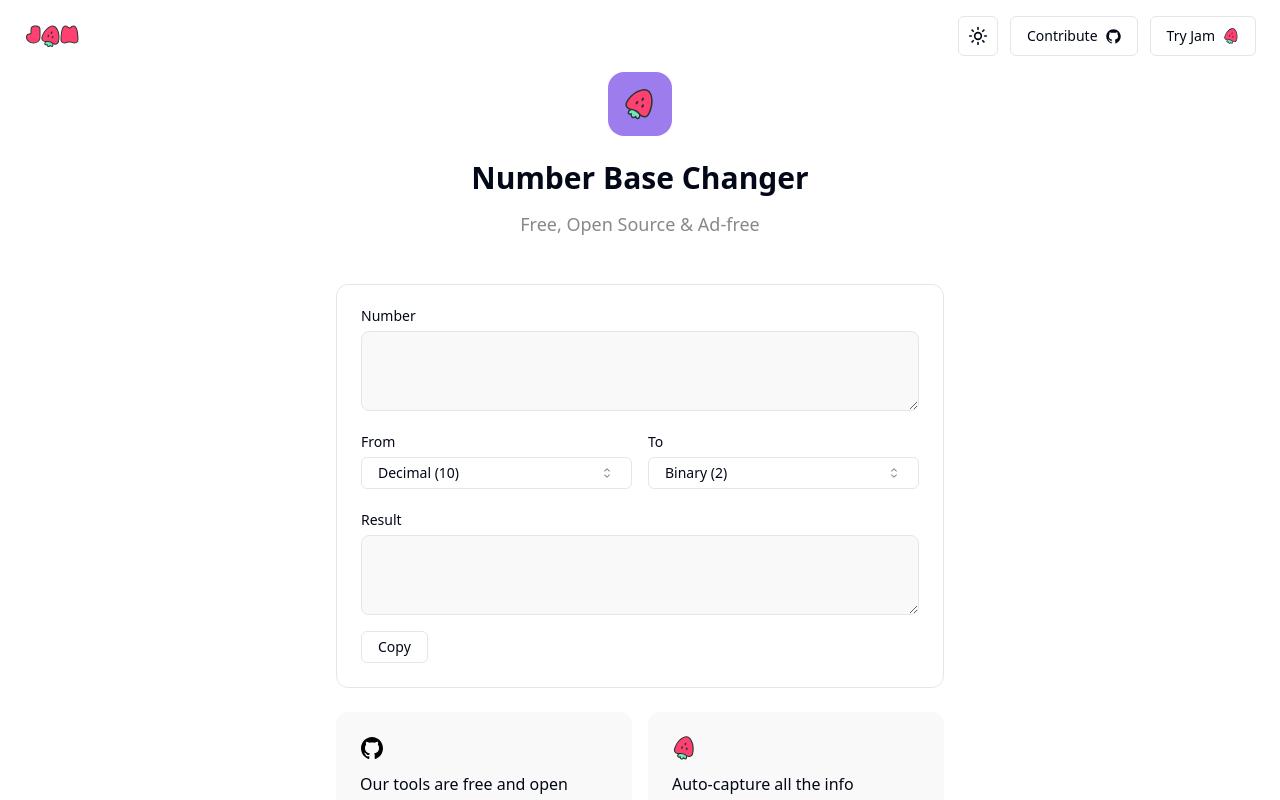
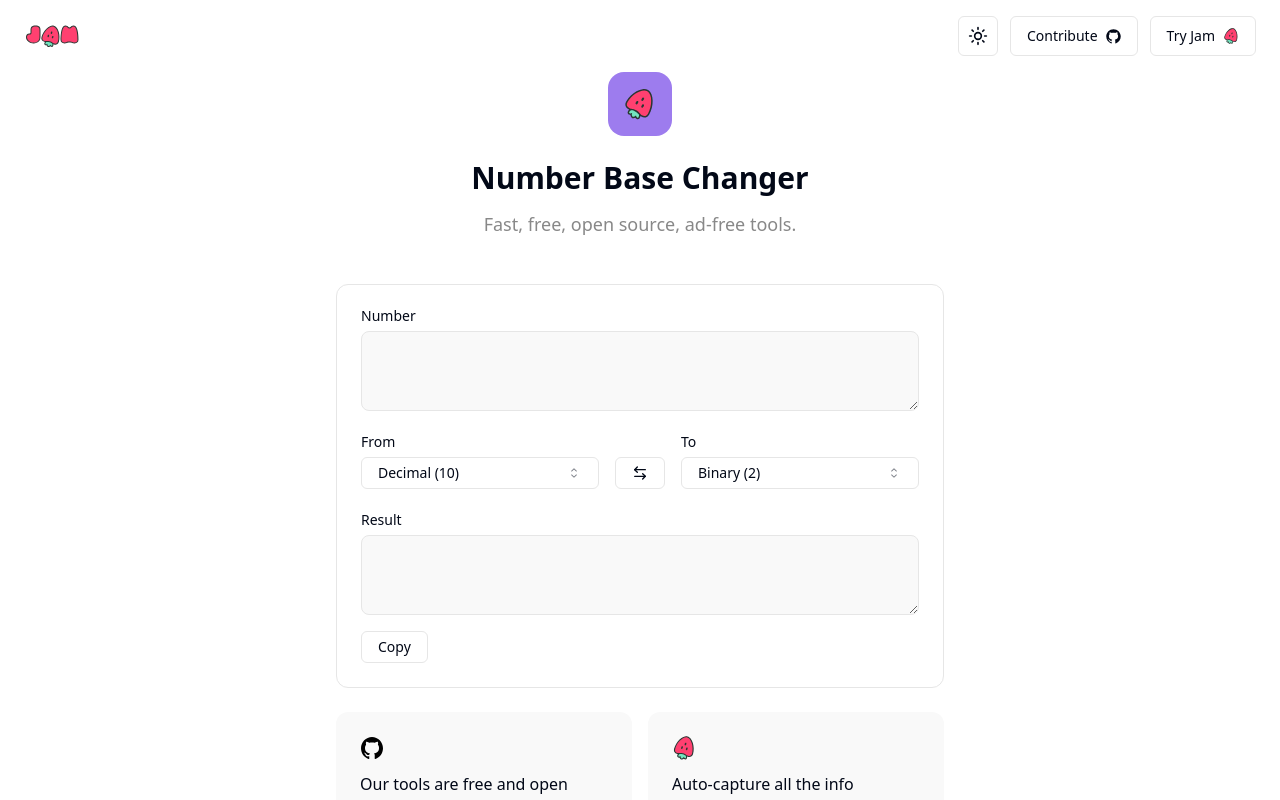
Before and after one commit to jamdotdev/jam-dev-utilities, a Next.js app: page /utilities/number-base-changer in a window 1280 px wide. Shown: the top 800 px of the page. Built offline with nearby package versions, Linux system fonts and the light colour scheme.

Commit message:
feat: toggle button between 'from' and 'to' in the number base changer
I've added a toggle button to quickly change the from and to values in the number base changer.

```diff
--- a/components/ds/ComboboxComponent.tsx
+++ b/components/ds/ComboboxComponent.tsx
@@ -17,16 +17,19 @@ interface ComboboxProps {
   data: { value: string; label: string }[];
   onSelect(value: string): void;
   defaultValue?: string;
+  value?: string;
   disabled?: boolean;
 }
 
 export function Combobox(props: ComboboxProps) {
   const [open, setOpen] = useState(false);
-  const [value, setValue] = useState(props.defaultValue || "");
+  const [internalValue, setInternalValue] = useState(props.defaultValue || "");
+
+  const value = props.value !== undefined ? props.value : internalValue;
   const selectedItem = props.data.find((item) => item.value === value);
 
   const setNewValue = (value: string) => {
-    setValue(value);
+    setInternalValue(value);
     setOpen(false);
     props.onSelect(value);
   };
--- a/pages/utilities/number-base-changer.tsx
+++ b/pages/utilities/number-base-changer.tsx
@@ -11,6 +11,7 @@ import CallToActionGrid from "@/components/CallToActionGrid";
 import Meta from "@/components/Meta";
 import { Combobox } from "@/components/ds/ComboboxComponent";
 import NumberBaseChangerSEO from "@/components/seo/NumberBaseChangerSEO";
+import { ArrowLeftRight } from "lucide-react";
 
 export default function Base64Encoder() {
   const [fromBase, setFromBase] = useState(10);
@@ -27,6 +28,13 @@ export default function Base64Encoder() {
     []
   );
 
+  const switchValues = () => {
+    const oldFromBase = fromBase;
+    setToBase(oldFromBase);
+    const oldToBase = toBase;
+    setFromBase(oldToBase);
+  };
+
   useEffect(() => {
     setOutput(convertBase(input, fromBase, toBase));
   }, [input, fromBase, toBase]);
@@ -34,7 +42,7 @@ export default function Base64Encoder() {
   return (
     <main>
       <Meta
-        title="Number Base Changer | Free & Open-Source Dev Utils"
+        title="Number Base Changer | Free, Open Source & Ad-free"
         description="Easily convert numbers between different bases (binary, decimal, hexadecimal) with our free online Number Base Changer. Perfect for developers and mathematicians looking for quick base conversions"
       />
       <Header />
@@ -43,7 +51,7 @@ export default function Base64Encoder() {
       <section className="container max-w-2xl mb-12">
         <PageHeader
           title="Number Base Changer"
-          description="Free, Open Source & Ad-free"
+          description="Fast, free, open source, ad-free tools."
         />
       </section>
 
@@ -63,14 +71,21 @@ export default function Base64Encoder() {
                 <Label>From</Label>
                 <Combobox
                   data={data}
+                  value={fromBase.toString()}
                   onSelect={(value) => setFromBase(parseInt(value))}
                   defaultValue="10"
                 />
+              </div>
+              <div className="flex flex-col justify-end">
+                <Button variant="outline" onClick={switchValues}>
+                  <ArrowLeftRight className="h-4 w-4" />
+                </Button>
               </div>
               <div className="flex flex-1 flex-col">
                 <Label>To</Label>
                 <Combobox
                   data={data}
+                  value={toBase.toString()}
                   onSelect={(value) => setToBase(parseInt(value))}
                   defaultValue="2"
                 />
```
